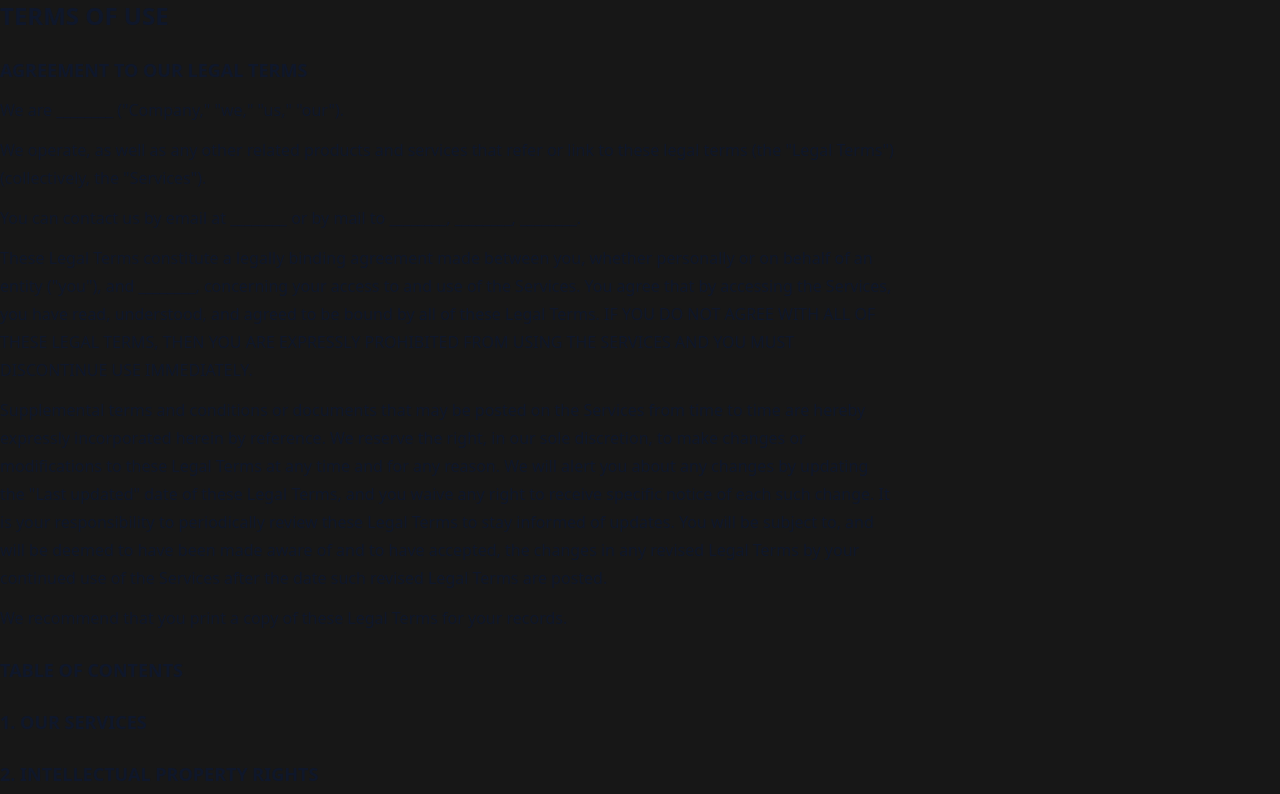
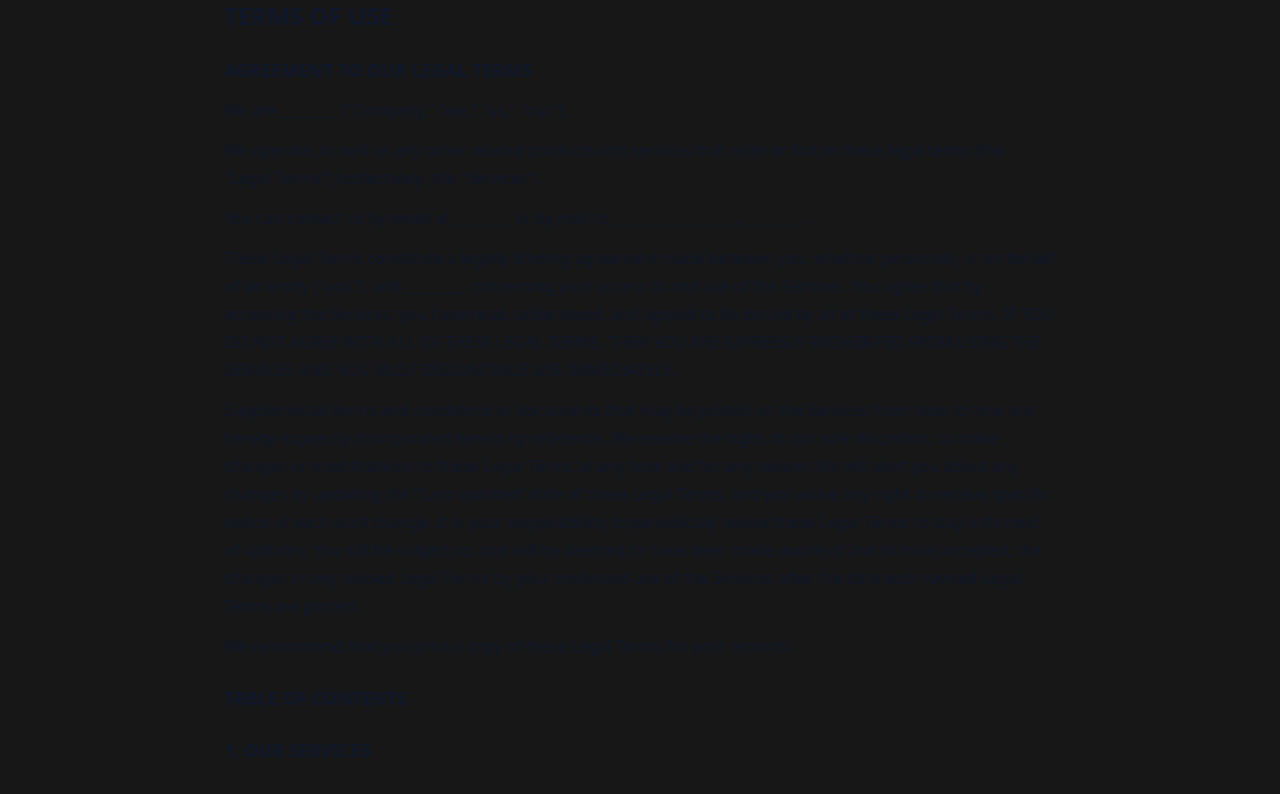
Before and after one commit to benekunzi/friends-website, a Next.js app: page /termsOfUse in a window 1280 px wide. Shown: the top 794 px of the page. Built offline with nearby package versions, Linux system fonts and the light colour scheme.

Commit message:
Update layout for EULA, Privacy Policy, and Terms of Use sections

```diff
--- a/src/components/Eula.tsx
+++ b/src/components/Eula.tsx
@@ -201,7 +201,7 @@
   flushList();
 
   return (
-    <section className="max-w-4xl space-y-4">
+    <section className="max-w-4xl mx-auto px-4 sm:px-6 lg:px-8 space-y-4">
       <h2 className="text-2xl font-bold">EULA</h2>
       <div className="space-y-3">{content}</div>
     </section>
--- a/src/components/PrivacyPolicy.tsx
+++ b/src/components/PrivacyPolicy.tsx
@@ -291,7 +291,7 @@
   flushList();
 
   return (
-    <section className="max-w-4xl space-y-4">
+    <section className="max-w-4xl mx-auto px-4 sm:px-6 lg:px-8 space-y-4">
       <h2 className="text-2xl font-bold">PRIVACY POLICY</h2>
       <div className="space-y-3">{content}</div>
     </section>
--- a/src/components/TermsOfUse.tsx
+++ b/src/components/TermsOfUse.tsx
@@ -254,7 +254,7 @@
   flushList();
 
   return (
-    <section className="max-w-4xl space-y-4">
+    <section className="max-w-4xl mx-auto px-4 sm:px-6 lg:px-8 space-y-4">
       <h2 className="text-2xl font-bold">TERMS OF USE</h2>
       <div className="space-y-3">{content}</div>
     </section>
```
